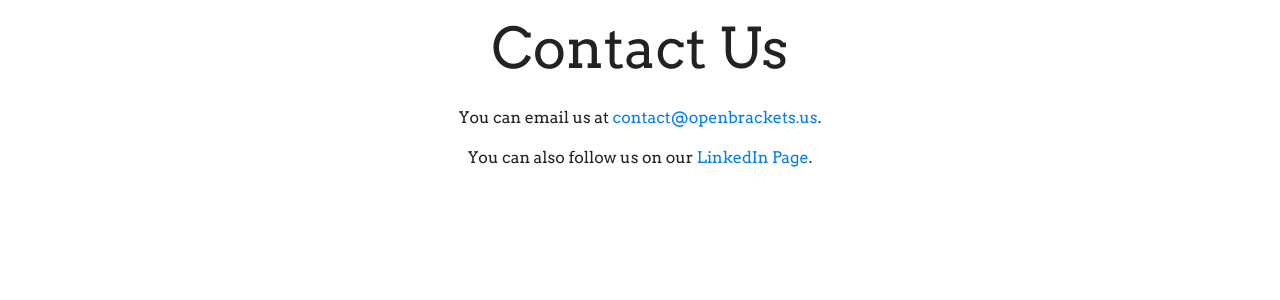
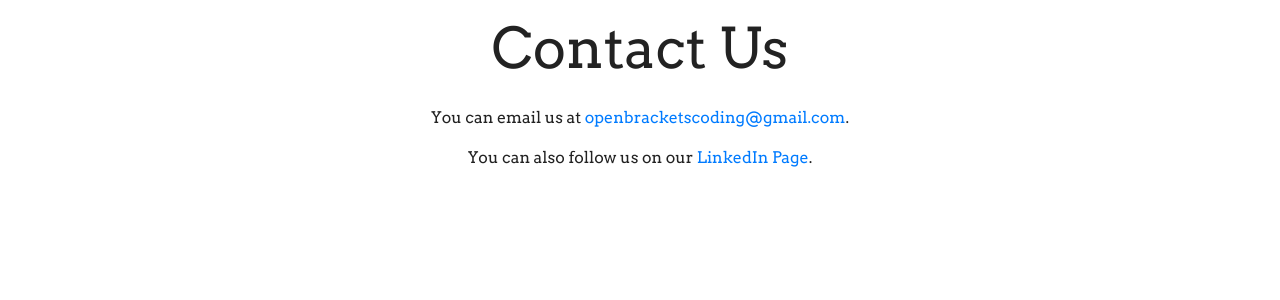
Before and after one commit to qpwoeirut/OpenBrackets-website, a Jekyll site: the page built from contact.html, in a window 1280 px wide. Shown: the part 135-435 px from the top of the page. Built offline with Jekyll 4.4.1, drawn with Linux system fonts in a browser that asks for light colours.

Commit message:
Update contact.html
Updated email

```diff
--- a/contact.html
+++ b/contact.html
@@ -8,7 +8,7 @@
 
 <h1 class="display-4 text-center">Contact Us</h1>
 <div class="col-12 text-center">
-    <p>You can email us at <a href="mailto:contact@openbrackets.us">contact@openbrackets.us</a>.
+    <p>You can email us at <a href="mailto:openbracketscoding@gmail.com">openbracketscoding@gmail.com</a>.
     </p>
     <p>You can also follow us on our <a href="https://www.linkedin.com/company/openbrackets"
                                         target="_blank">LinkedIn Page</a>.
```
